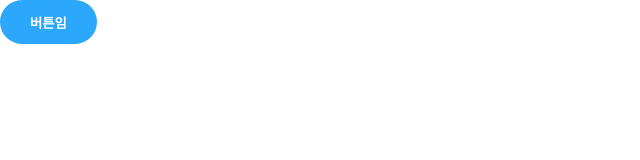
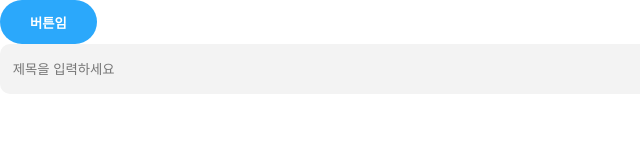
Before and after one commit to SeanKim-416/thumbnail-maker, a React (Create React App) app: page / in a window 1280 px wide. Shown: the top 160 px of the page, without its empty margins (0-640 px from the left). Built offline with nearby package versions, Linux system fonts and the light colour scheme; a web font is replaced by a local one.

Commit message:
add: Input 컴포넌트 생성

```diff
--- a/src/App.js
+++ b/src/App.js
@@ -1,10 +1,12 @@
 import Button from './Components/atoms/Button';
+import Input from './Components/atoms/Input';
 import GlobalStyle from './Components/GlobalStyle';
 function App() {
   return (
     <div className="App">
       <GlobalStyle />
       <Button>버튼임</Button>
+      <Input placeholder="제목을 입력하세요" />
     </div>
   );
 }
--- /dev/null
+++ b/src/Components/atoms/Input.jsx
@@ -0,0 +1,22 @@
+import styled from 'styled-components';
+
+const Input = styled.input`
+  border: 2px solid transparent;
+  width: 100%;
+  height: 50px;
+  padding-left: 0.8em;
+  outline: none;
+  overflow: hidden;
+  background-color: #f3f3f3;
+  border-radius: 10px;
+  transition: all 0.5s;
+
+  &:hover,
+  &:focus {
+    border: 2px solid #4a9dec;
+    box-shadow: 0px 0px 0px 7px rgb(74, 157, 236, 20%);
+    background-color: white;
+  }
+`;
+
+export default Input;
```
